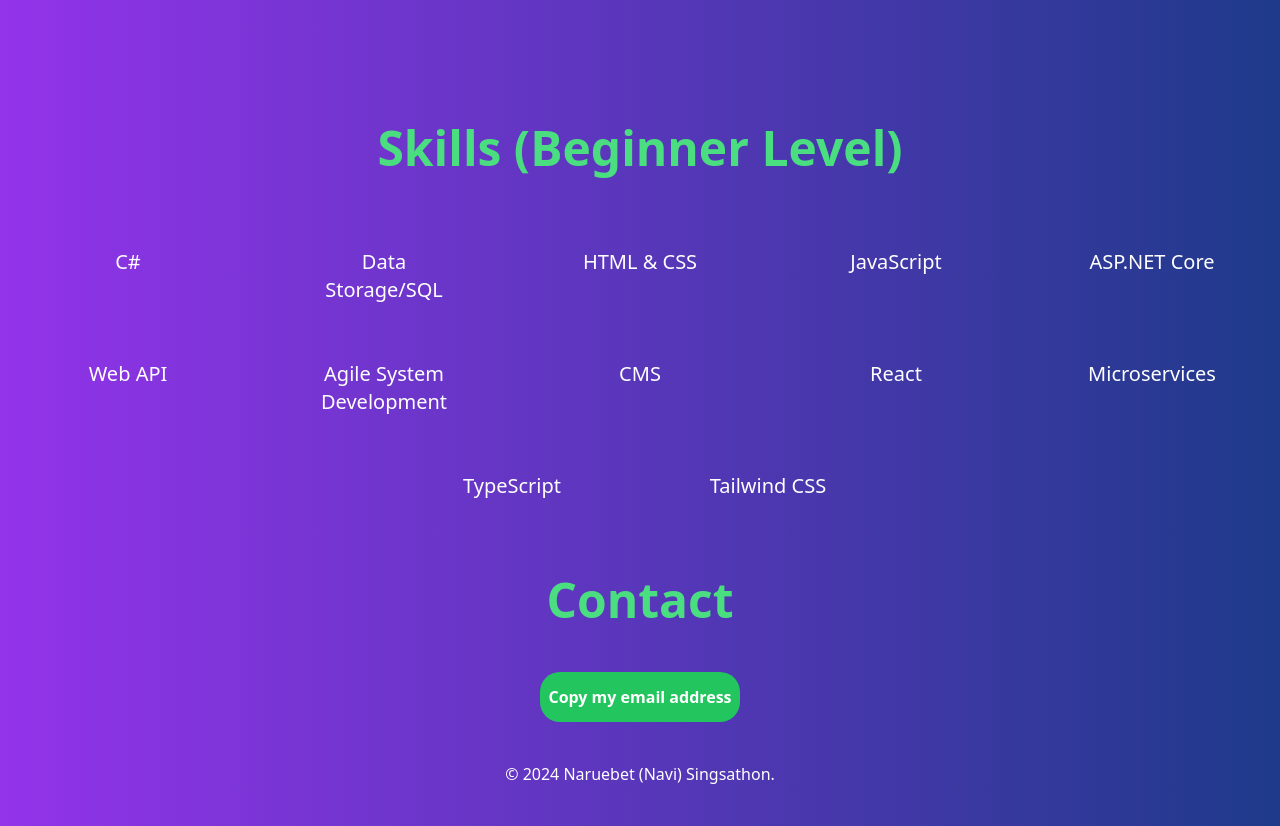
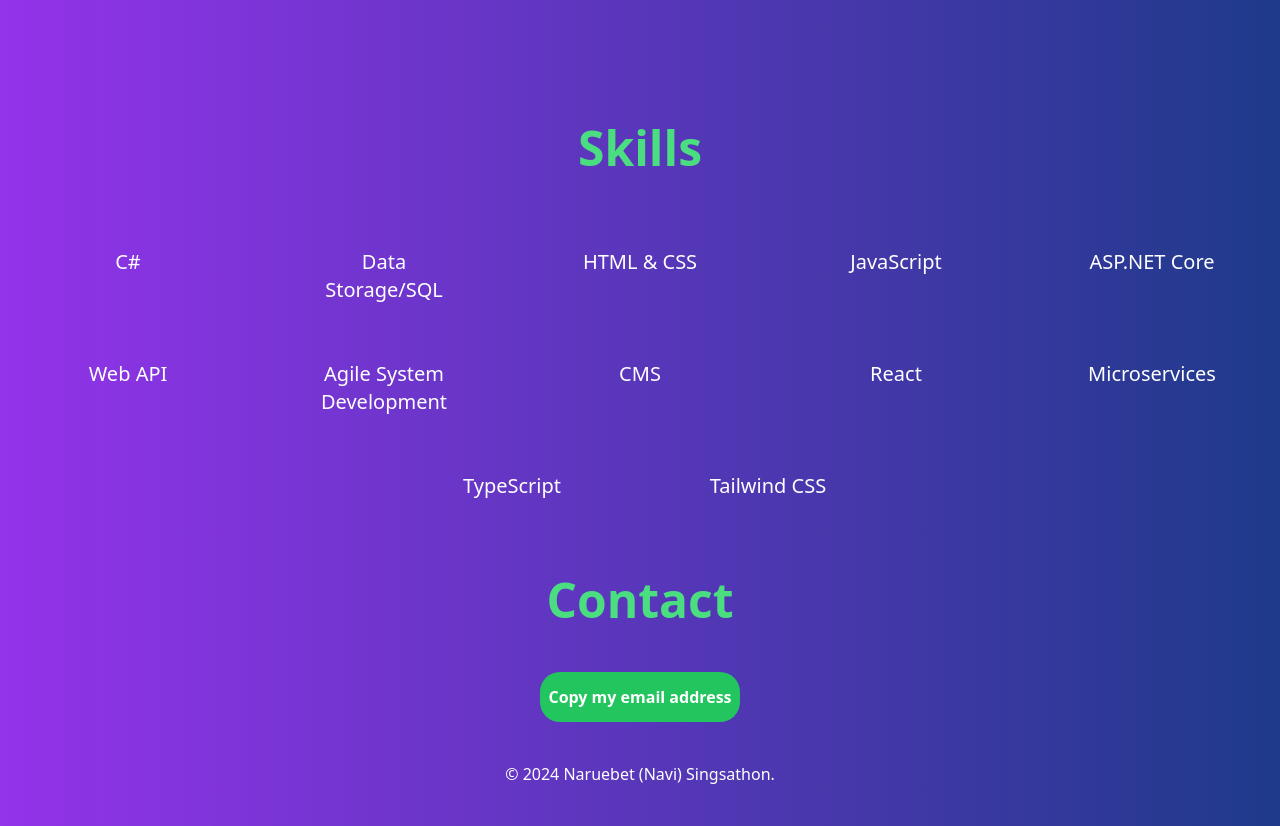
Before and after one commit to TheNaaav/Portfolio, a React (Vite) app: page / in a window 1280 px wide. Shown: the part 1500-2326 px from the top of the page. Built offline with nearby package versions, Linux system fonts and the light colour scheme.

Commit message:
update resumeSV

```diff
--- a/src/components/Skills.tsx
+++ b/src/components/Skills.tsx
@@ -4,7 +4,7 @@
   return (
     <section id="skills" className="flex flex-col justify-center items-center text-white text-3xl py-10">
       <h1 className='text-3xl md:text-5xl font-bold text-green-400 text-center mb-6'>
-        Skills (Beginner Level)
+        Skills
       </h1>
       <div className="mt-4 flex flex-wrap justify-center gap-6 md:gap-x-24 py-5">
         {skills.map((skill, index) => (
```
Also changed, not shown: 1 other file (tests, documents, lock files or other folders).
